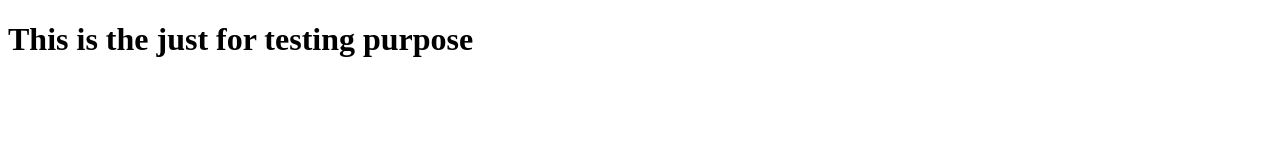
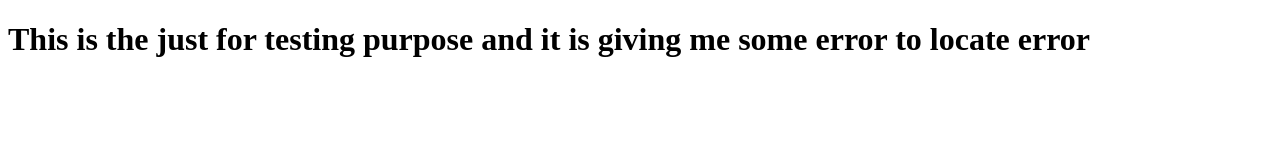
Before and after one commit to romeokil/harkirat-ji, a plain HTML site: page weektesting/index.html in a window 1280 px wide. Drawn offline with Linux system fonts and the light colour scheme.

Commit message:
again for checking

```diff
--- a/weektesting/index.html
+++ b/weektesting/index.html
@@ -6,6 +6,6 @@
     <title>Week Testing</title>
 </head>
 <body>
-    <h1>This is the just for testing purpose</h1>
+    <h1>This is the just for testing purpose and it is giving me some error to locate error</h1>
 </body>
 </html>
```
